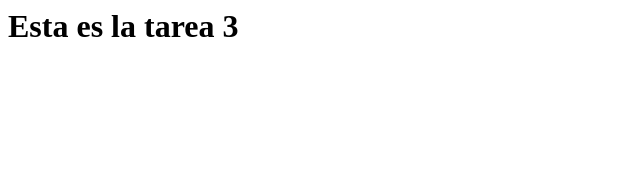
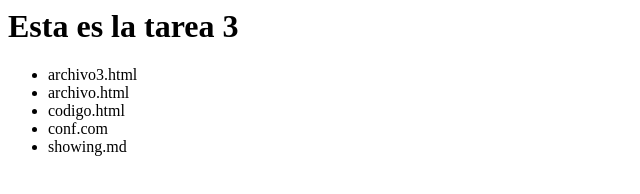
Before and after one commit to apaisgarcia/tarea2.1, a plain HTML site: page codigo.html in a window 1280 px wide. Shown: the whole page, without its empty margins (0-640 px from the left). Drawn offline with Linux system fonts and the light colour scheme.

Commit message:
modificamos codigo

```diff
--- a/codigo.html
+++ b/codigo.html
@@ -5,5 +5,12 @@
 
 	<body>
 		<h1> Esta es la tarea 3</h1>
+		<ul>
+			<li>archivo3.html</li>
+			<li>archivo.html</li>
+			<li>codigo.html</li>
+			<li>conf.com</li>
+			<li>showing.md</li>
+		</ul>
 	</body>
 </html>
```
